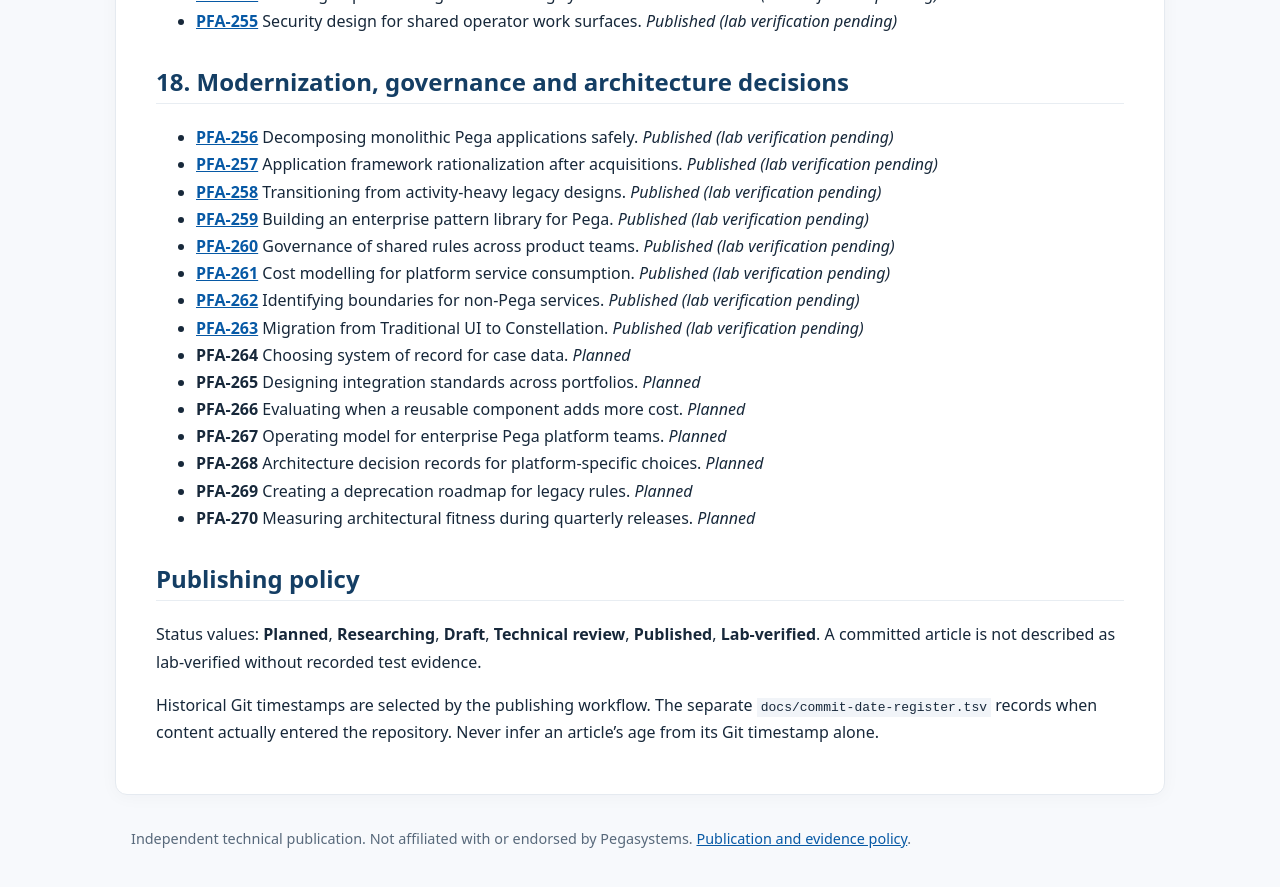
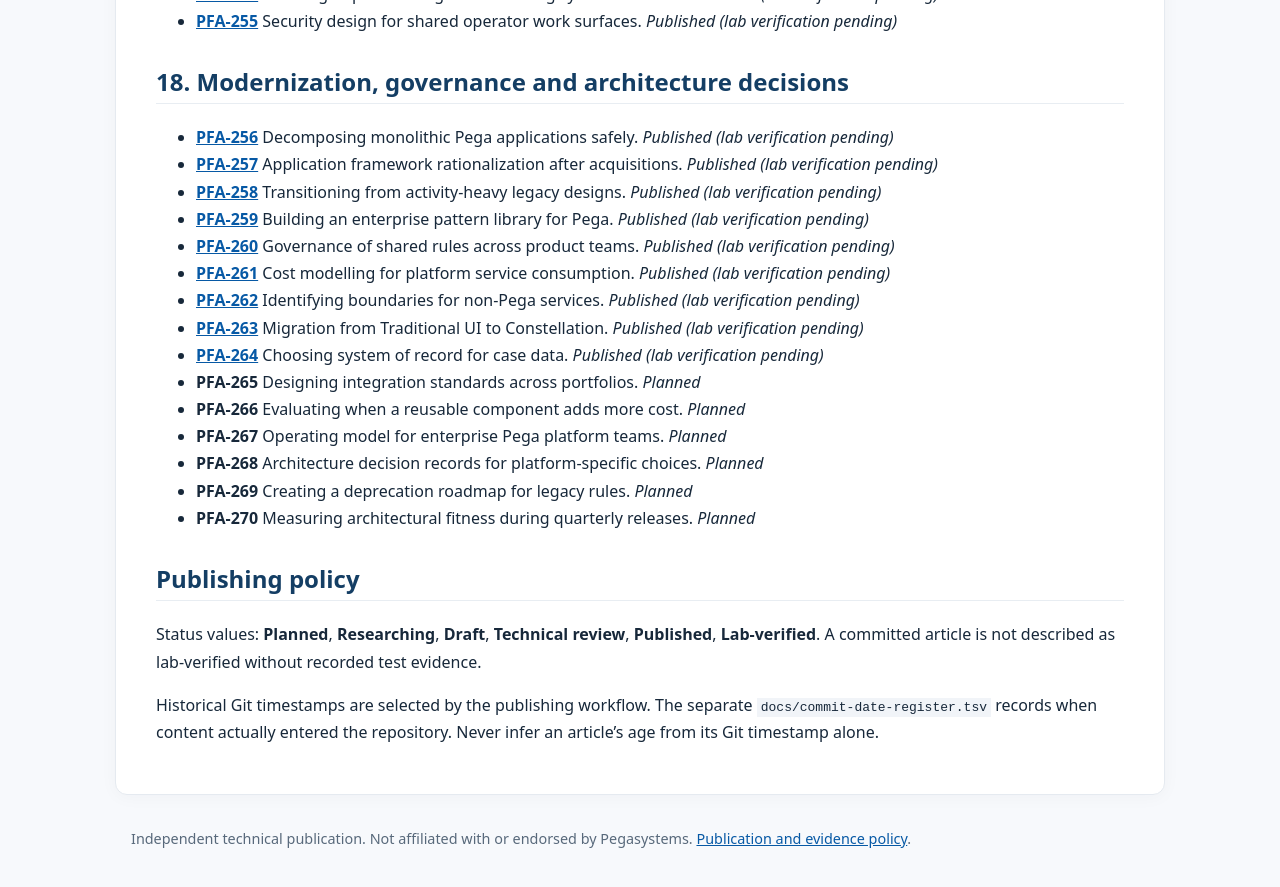
Before and after one commit to chandransandeep/pega-feature-atlas, a Jekyll site: the page built from docs/feature-inventory.md, in a window 1280 px wide and 900 px high, scrolled down 9442 px. Shown: the top 887 px of the window. Built offline with Jekyll 4.4.1, drawn with Linux system fonts in a browser that asks for light colours.

Commit message:
Publish PFA-264: pfa-264-choosing-the-system-of-record-for-case-data

```diff
--- a/docs/commit-date-register.tsv
+++ b/docs/commit-date-register.tsv
@@ -263,3 +263,4 @@ docs/articles/workflow-orchestration/pfa-253-coordinating-pega-cases-with-extern
 docs/articles/case-concurrency/pfa-254-avoiding-duplicate-assignments-during-synchronization.md	2024-10-24	2026-10-31T06:08:40+00:00	random_past_date
 docs/articles/access-control/pfa-255-security-design-for-shared-operator-work-surfaces.md	2021-06-09	2026-10-31T06:08:40+00:00	random_past_date
 docs/articles/workflow-integration/pfa-251-cross-system-work-completion-acknowledgement.md	2024-09-15	2026-10-31T06:09:01+00:00	random_past_date
+docs/articles/data-architecture/pfa-264-choosing-the-system-of-record-for-case-data.md	2021-03-16	2026-10-31T07:05:51+00:00	random_past_date
--- a/docs/feature-inventory.md
+++ b/docs/feature-inventory.md
@@ -382,7 +382,7 @@ This is the editorial plan for Pega Feature Atlas. It is not a list of completed
 - **[PFA-261](articles/modernization/pfa-261-cost-modelling-platform-service-consumption.md)** Cost modelling for platform service consumption. _Published (lab verification pending)_
 - **[PFA-262](articles/modernization/pfa-262-identifying-boundaries-non-pega-services.md)** Identifying boundaries for non-Pega services. _Published (lab verification pending)_
 - **[PFA-263](articles/modernization/pfa-263-traditional-ui-to-constellation-transition.md)** Migration from Traditional UI to Constellation. _Published (lab verification pending)_
-- **PFA-264** Choosing system of record for case data. _Planned_
+- **[PFA-264](articles/data-architecture/pfa-264-choosing-the-system-of-record-for-case-data.md)** Choosing system of record for case data. _Published (lab verification pending)_
 - **PFA-265** Designing integration standards across portfolios. _Planned_
 - **PFA-266** Evaluating when a reusable component adds more cost. _Planned_
 - **PFA-267** Operating model for enterprise Pega platform teams. _Planned_
```
Also changed, not shown: README.md, docs/articles/data-architecture/pfa-264-choosing-the-system-of-record-for-case-data.md (renamed from drafts/pfa-264-choosing-the-system-of-record-for-case-data.md).
